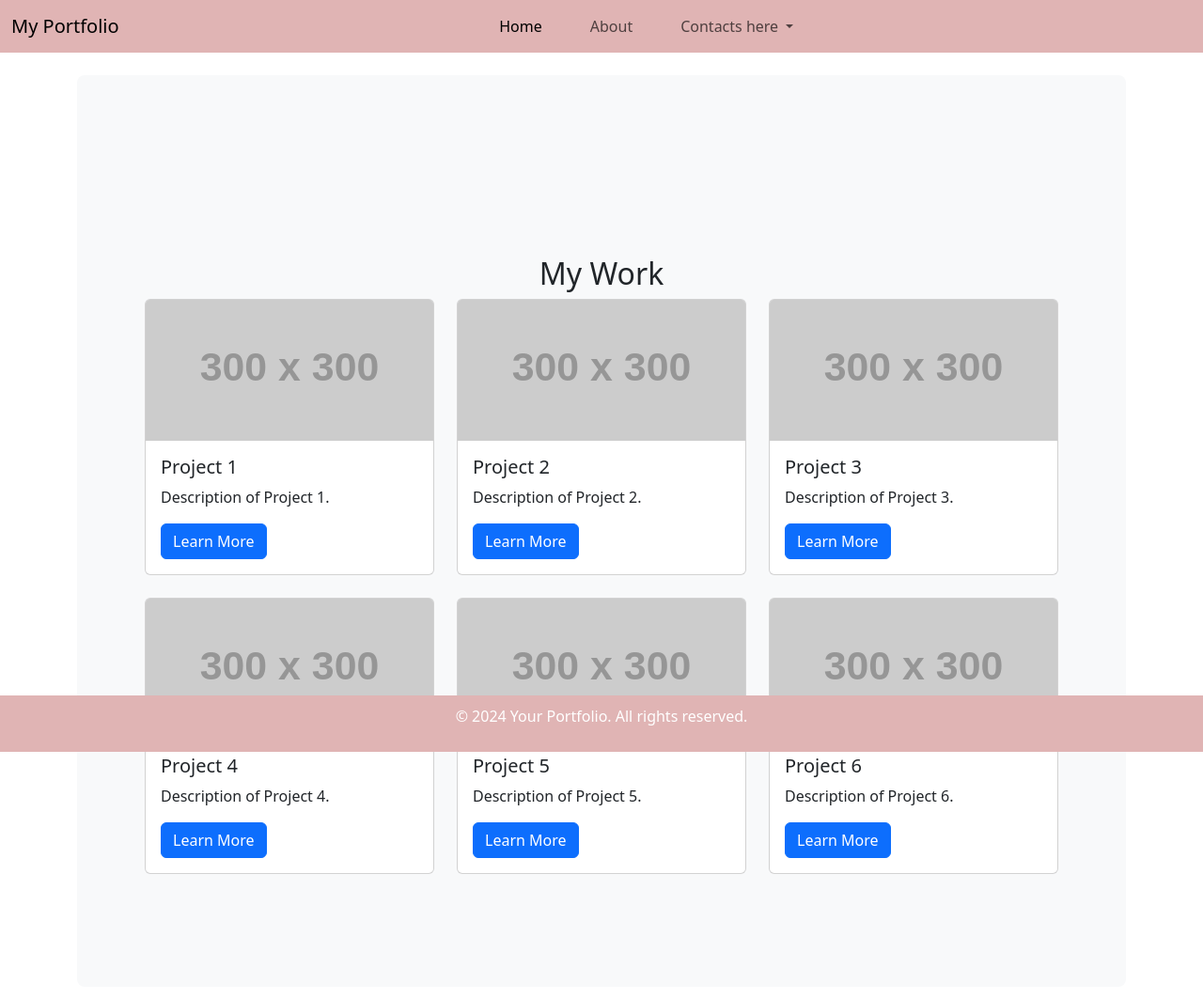
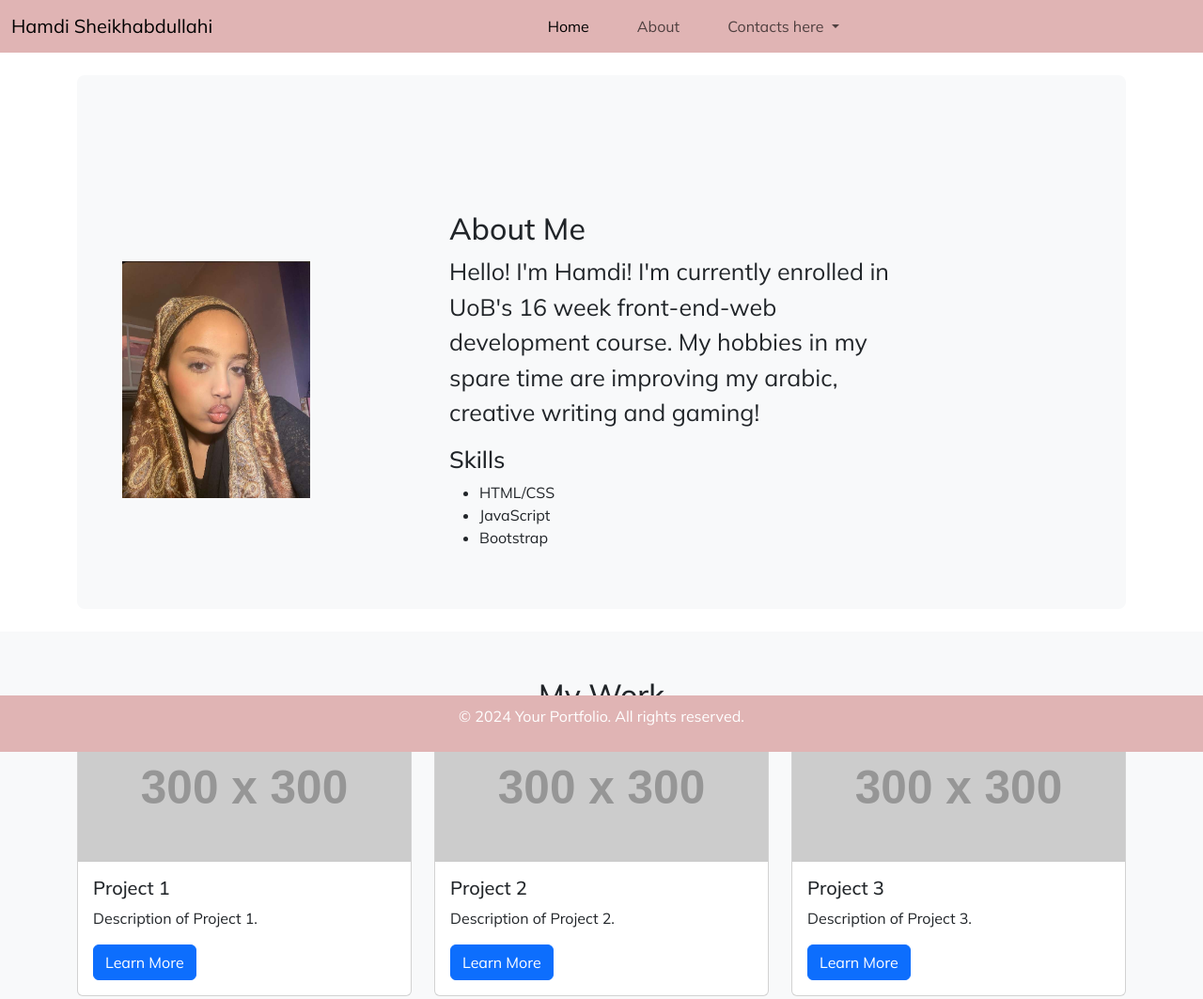
Before and after one commit to hamdishh/bootstrappy-portfolio, a plain HTML site: page challenge/index.html in a window 1280 px wide. Shown: the top 1063 px of the page at 94% size. Drawn offline with nearby package versions, Linux system fonts and the light colour scheme; placeholder pictures from the web are drawn by us.

Commit message:
added google font to body

```diff
--- a/challenge/index.html
+++ b/challenge/index.html
@@ -4,6 +4,8 @@
     <meta charset="UTF-8">
     <meta name="viewport" content="width=device-width, initial-scale=1.0">
     <title>Document</title>
+    <!--Adding desired google font link-->
+    <link href="https://fonts.googleapis.com/css2?family=Mulish:ital,wght@0,200..1000;1,200..1000&display=swap" rel="stylesheet">
 <!-- Bootstrap CSS -->
   <link href="https://cdn.jsdelivr.net/npm/bootstrap@5.3.2/dist/css/bootstrap.min.css" rel="stylesheet" integrity="sha384-T3c6CoIi6uLrA9TneNEoa7RxnatzjcDSCmG1MXxSR1GAsXEV/Dwwykc2MPK8M2HN" crossorigin="anonymous">
    <!-- Overriding Custom CSS styling within the bootstrap nav -->
@@ -39,13 +41,17 @@ object-fit: cover;
 width: 100%;
 }
 
+body {
+  font-family: "Mulish", sans-serif;
+}
+
 </style>
 </head>
 <body>
 <!-- Navigation Code -->
 <nav class="navbar navbar-expand-lg navbar-custom">
     <div class="container-fluid">
-      <a class="navbar-brand" href="#">My Portfolio</a>
+      <a class="navbar-brand" href="#">Hamdi Sheikhabdullahi</a>
       <button class="navbar-toggler" type="button" data-bs-toggle="collapse" data-bs-target="#navbarSupportedContent" aria-controls="navbarSupportedContent" aria-expanded="false" aria-label="Toggle navigation">
         <span class="navbar-toggler-icon"></span>
       </button>
@@ -77,7 +83,23 @@ width: 100%;
   <div class="container mt-4">
     <div class="p-5 mb-4 bg-body-tertiary rounded-3">
       <div class="container-fluid py-5"></div>
-      <div cl
+      <div class="row align-items-center">
+<div class="col-md-4">
+  <img src="images/IMG_1343.jpeg" class="img-fluid  mb-3" alt="Your Image" style="max-width: 200px;">
+</div>
+      <div class="col-md-6">
+        <h2>About Me</h2>
+        <p class="mt-0" style="font-size: 25px;">Hello! I'm Hamdi! I'm currently enrolled in UoB's 16 week front-end-web development course. My hobbies in my spare time are improving my arabic, creative writing and gaming!</p>
+        <h3 style="font-size: 25px;">Skills</h3>
+        <ul>
+          <li>HTML/CSS</li>
+          <li>JavaScript</li>
+          <li>Bootstrap</li>
+        </ul>
+      </div>
+    </div>
+     </div>
+      </div>
     </div>
 
   <!-- Work Section -->
@@ -148,7 +170,7 @@ width: 100%;
         </div>
       </div>
     </div>
-         <!-- Containers, Rows, and Cards -->
+
 
 
   <!-- Footer -->
--- a/css/style.css
+++ b/css/style.css
@@ -5,3 +5,7 @@
 .card {
     width: 50%;
 }
+
+.about-text {
+    font-size: 100px;
+}
```
